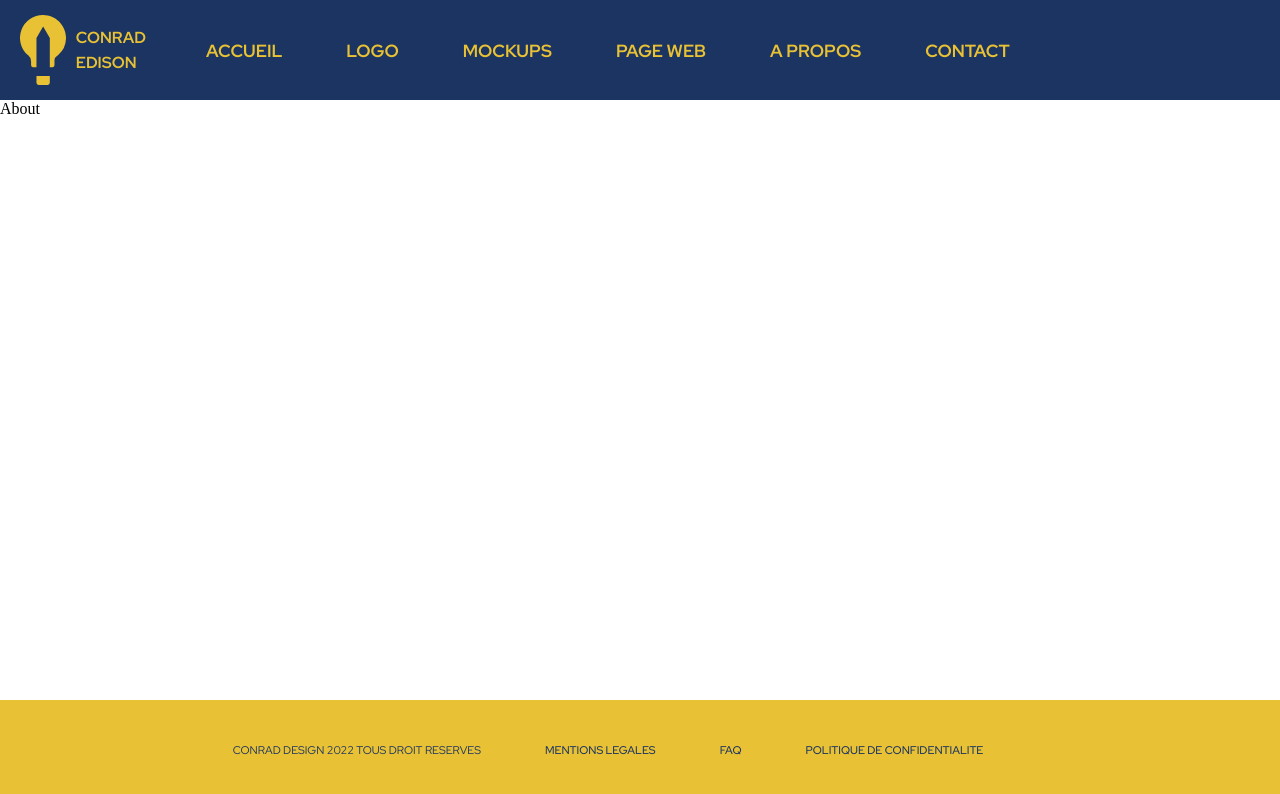
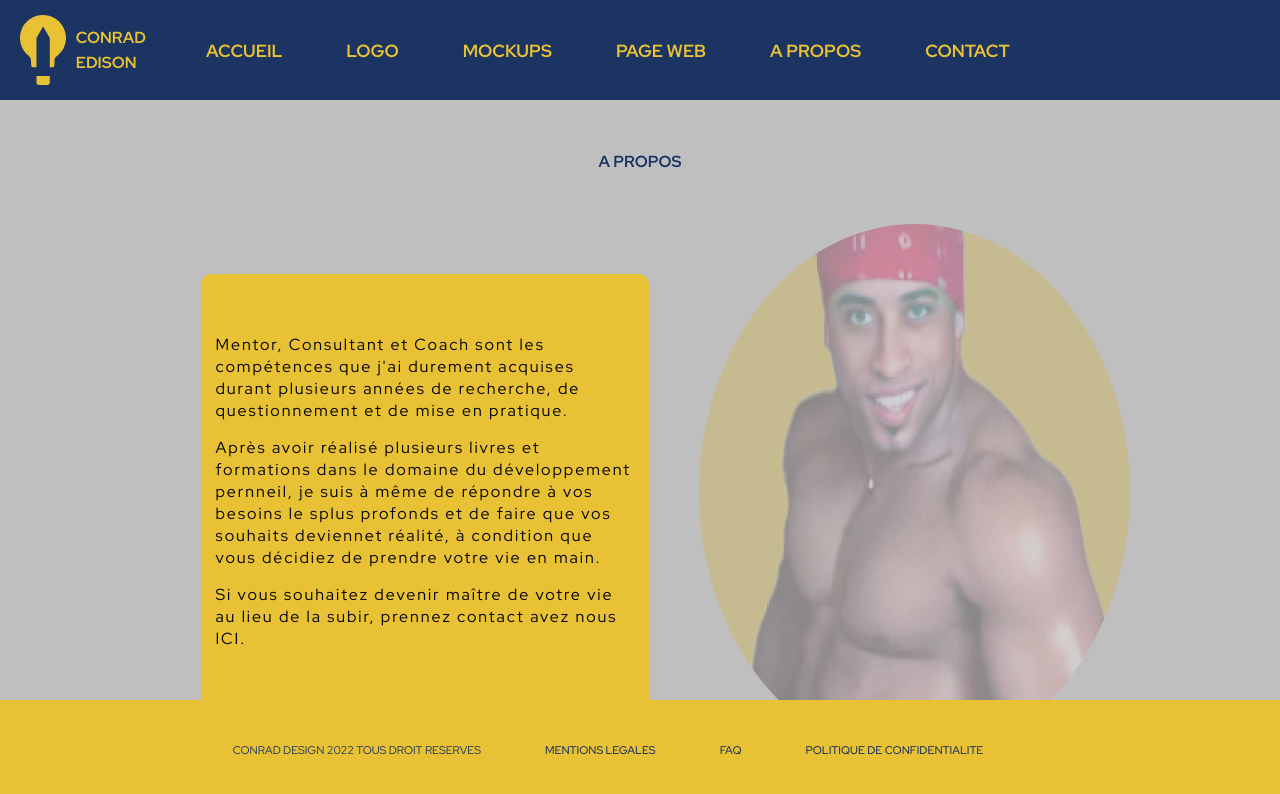
Before and after one commit to Musubi42/Conrado-Portfolio, a React (Create React App) app: page /a_propos in a window 1280 px wide. Shown: the top 794 px of the page. Built offline with nearby package versions, Linux system fonts and the light colour scheme.

Commit message:
Création About

```diff
--- a/src/pages/about/About.jsx
+++ b/src/pages/about/About.jsx
@@ -1,8 +1,20 @@
 import React from 'react'
+import { Link } from 'react-router-dom'
 import "./about.css"
+import imageConrado from '../../Assets/Ricardo_Milanos.png'
 
 export default function About() {
   return (
-    <div>About</div>
+    <div className="aboutMain">
+      <div className="aboutTitle">A PROPOS</div>
+      <div className="aboutContainer">
+        <div className="aboutPresentation">
+          <p className="aboutTextPrensetation">Mentor, Consultant et Coach sont les compétences que j'ai durement acquises durant plusieurs années de recherche, de questionnement et de mise en pratique.</p>
+          <p className="aboutTextPrensetation">Après avoir réalisé plusieurs livres et formations dans le domaine du développement pernneil, je suis à même de répondre à vos besoins le splus profonds et de faire que vos souhaits deviennet réalité, à condition que vous décidiez de prendre votre vie en main.</p>
+          <p className="aboutTextPrensetation">Si vous souhaitez devenir maître de votre vie au lieu de la subir, prennez contact avez nous ICI.</p>
+        </div>
+        <img className="aboutImagePrensetation" src={imageConrado} alt="de Conrado"/>
+      </div>
+    </div>
   )
 }
--- a/src/pages/about/about.css
+++ b/src/pages/about/about.css
@@ -0,0 +1,60 @@
+.aboutMain {
+  display: flex;
+  flex-direction: column;
+  align-items: center;
+  justify-content: center;
+  margin: 0;
+  padding: 0;
+  width: 100%;
+  height: 100%;
+  background: #bfbfbf;
+}
+
+.aboutTitle {
+  font-family: 'Red Hat Display';
+  font-style: normal;
+  font-weight: 700;
+  font-style: 2.5rem;
+  line-height: 64px;
+
+  display: flex;
+  align-items: center;
+  margin: 30px;
+  color: #1b3461;
+}
+
+.aboutContainer {
+  display: flex;
+  flex-direction: row;
+}
+
+.aboutPresentation {
+  width: 35vw;
+  /* height: 40vh; */
+  margin: 50px;
+  border-radius: 10px;
+  background: #E8C135;
+}
+
+.aboutTextPrensetation {
+  font-family: 'Red Hat Display';
+  font-style: normal;
+  font-size: 1rem;
+  line-height: 22px;
+  margin: 15px;
+  display: flex;
+  align-items: center;
+  letter-spacing: 0.12rem;
+}
+
+.aboutTextPrensetation:nth-child(1) {
+  margin-top: 60px;
+}
+
+.aboutTextPrensetation:nth-last-child(1) {
+  margin-bottom: 60px;
+}
+
+.aboutImagePrensetation {
+  border-radius: 50%;
+}
```
